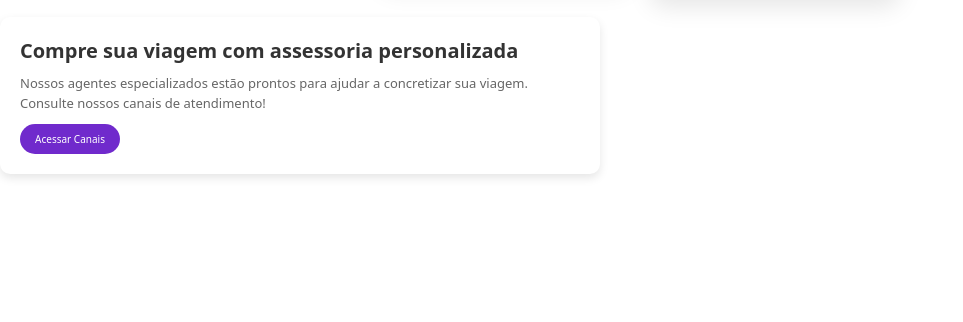
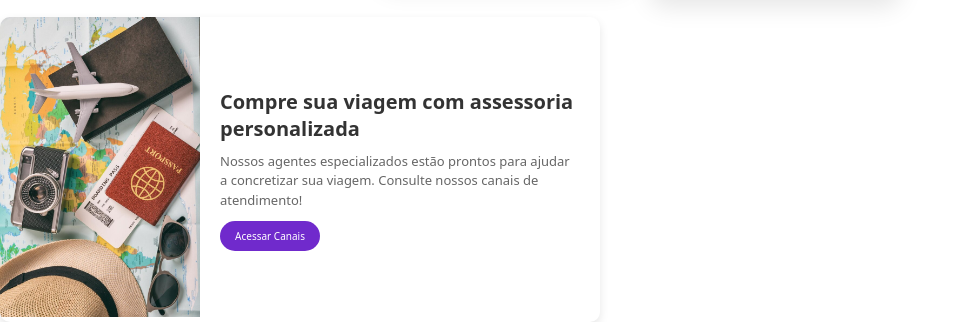
Before and after one commit to sarasmorais/cards-aula05, a plain HTML site: page index.html in a window 1280 px wide. Shown: the part 568-890 px from the top of the page, without its empty margins (0-963 px from the left). Before the commit the page ends 800 px from the top, so only its background shows below. Drawn offline with Linux system fonts and the light colour scheme.

Commit message:
alterando img

```diff
--- a/index.html
+++ b/index.html
@@ -82,7 +82,7 @@
         </div>
         <div class="horizontal-card">
             <div class="card-image2">
-                <img src="..//Atividade-aula05/assets/fundo-do-mapa-de-acessorios-de-viagem-e-ferias-vista-superior-vertical_771335-11736.jpg" alt="">
+                <img src="./assets/fundo-do-mapa-de-acessorios-de-viagem-e-ferias-vista-superior-vertical_771335-11736.jpg" alt="">
             </div>
             <div class="card-text2">
                 <h2 class="card-title2">Compre sua viagem com assessoria personalizada</h2>
```
